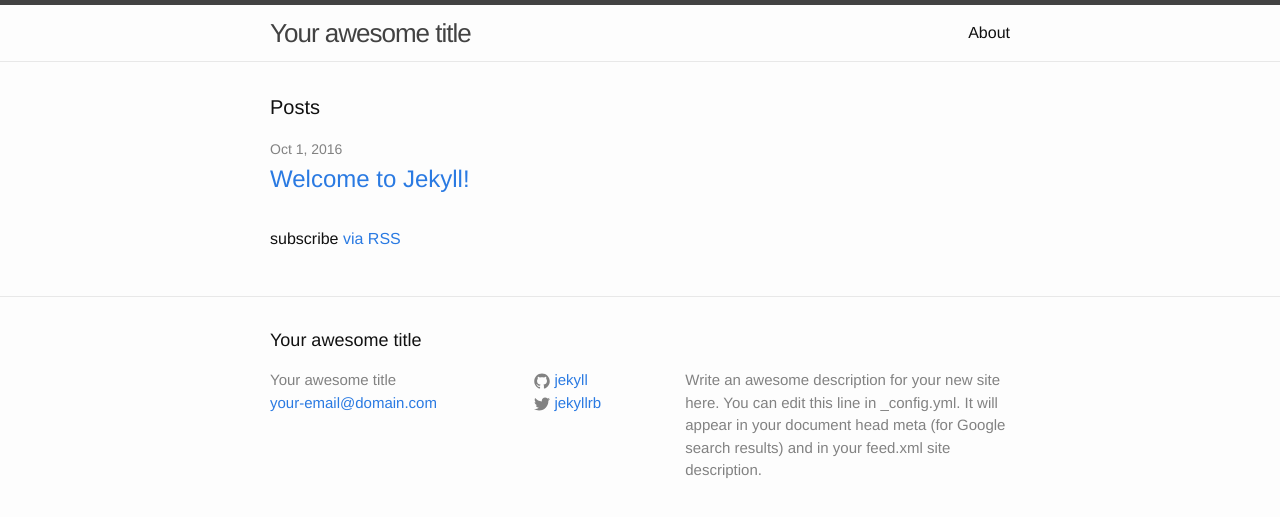
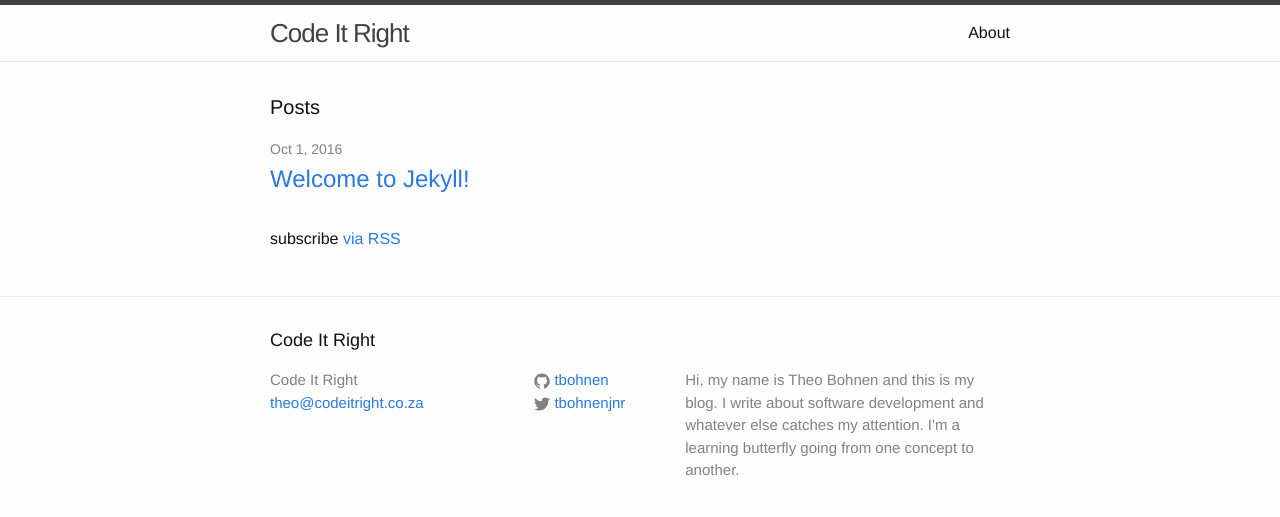
Before and after one commit to tbohnen/tbohnen.github.io, a Jekyll site: the page built from index.html, in a window 1280 px wide. Shown: the top 517 px of the page. Built offline with Jekyll 4.4.1, drawn with Linux system fonts in a browser that asks for light colours.

Commit message:
Update config site from defaults

```diff
--- a/_config.yml
+++ b/_config.yml
@@ -6,16 +6,16 @@
 # 'jekyll serve'. If you change this file, please restart the server process.
 
 # Site settings
-title: Your awesome title
-email: your-email@domain.com
+title: Code It Right
+email: theo@codeitright.co.za
 description: > # this means to ignore newlines until "baseurl:"
-  Write an awesome description for your new site here. You can edit this
-  line in _config.yml. It will appear in your document head meta (for
-  Google search results) and in your feed.xml site description.
+  Hi, my name is Theo Bohnen and this is my blog. I write about
+  software development and whatever else catches my attention. I'm a learning
+  butterfly going from one concept to another.
 baseurl: "" # the subpath of your site, e.g. /blog
-url: "http://yourdomain.com" # the base hostname & protocol for your site
-twitter_username: jekyllrb
-github_username:  jekyll
+url: "http://blog.codeitright.co.za" # the base hostname & protocol for your site
+twitter_username: tbohnenjnr
+github_username:  tbohnen
 
 # Build settings
 markdown: kramdown
```
